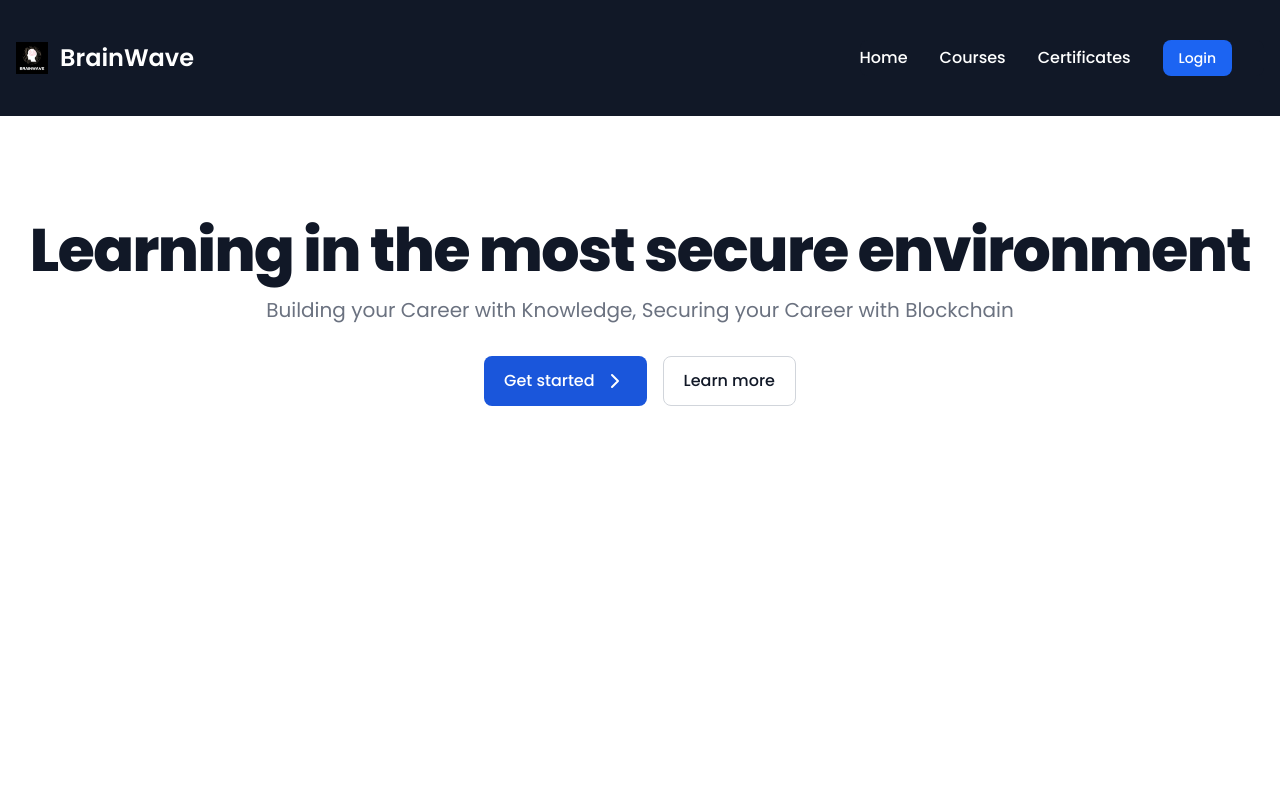
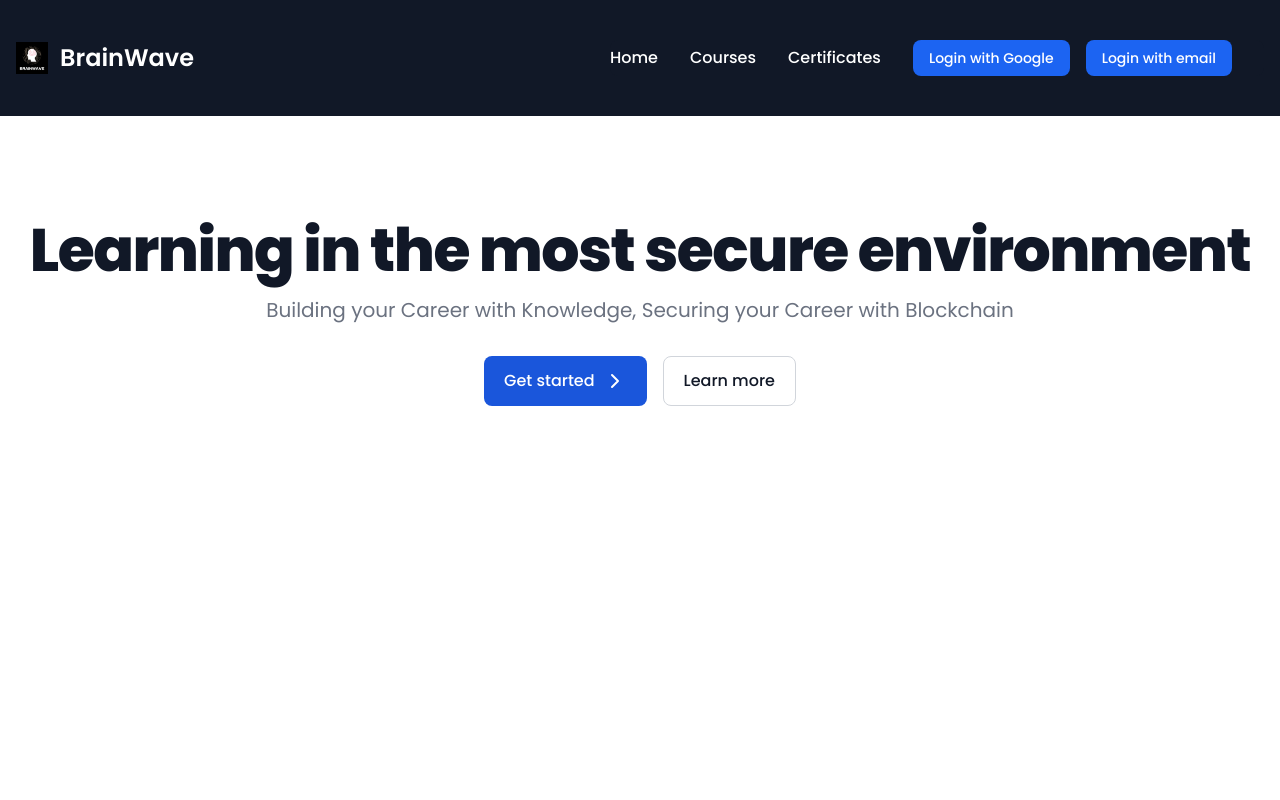
Before and after one commit to AlvinDHacker/BrainWave, a Next.js app: page / in a window 1280 px wide. Shown: the top 800 px of the page. Built offline with nearby package versions, Linux system fonts and the light colour scheme; no server answers.

Commit message:
added login button for email

```diff
--- a/components/Navbar.jsx
+++ b/components/Navbar.jsx
@@ -162,13 +162,25 @@ export default function Navbar() {
                       Logout
                     </button>
                   ) : (
+                    <div className="flex flex-row items-center justify-center">
+                      <div>
                         <button
                           type="button"
                           className="mr-3 rounded-lg bg-blue-700 px-4 py-2 text-center text-sm font-medium text-white hover:bg-blue-800 focus:outline-none focus:ring-4 focus:ring-blue-300 dark:bg-blue-600 dark:hover:bg-blue-700 dark:focus:ring-blue-800 md:mr-0"
                           onClick={() => signInWithGoogle()}
                         >
-                      Login
+                          Login with Google
                         </button>
+                      </div>
+                      <div className="pl-4">
+                        <Link
+                          className="mr-3 rounded-lg bg-blue-700 px-4 py-2 text-center text-sm font-medium text-white hover:bg-blue-800 focus:outline-none focus:ring-4 focus:ring-blue-300 dark:bg-blue-600 dark:hover:bg-blue-700 dark:focus:ring-blue-800 md:mr-0"
+                          href="/login"
+                        >
+                          Login with email
+                        </Link>
+                      </div>
+                    </div>
                   )}
                 </li>
                 <li>
```
Lines whose indentation alone changed are shown as unchanged.
